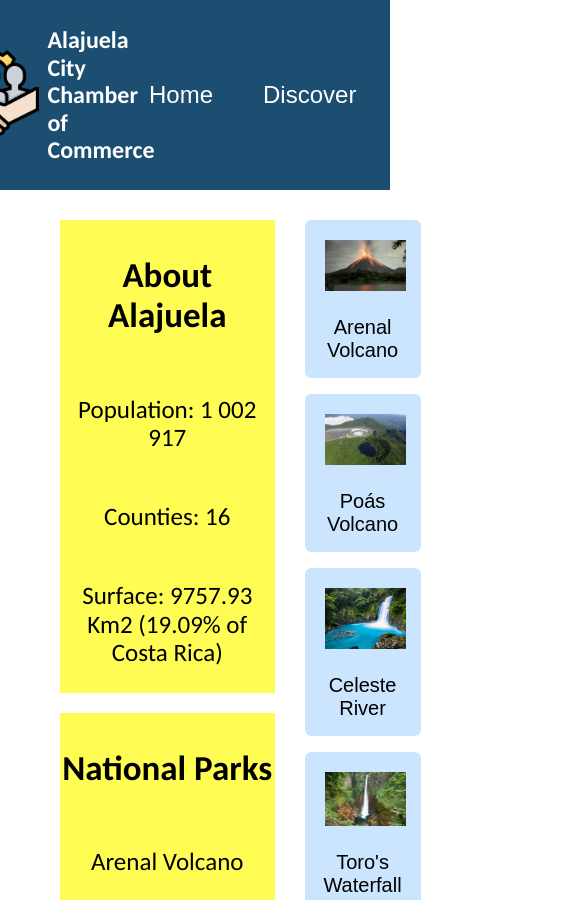
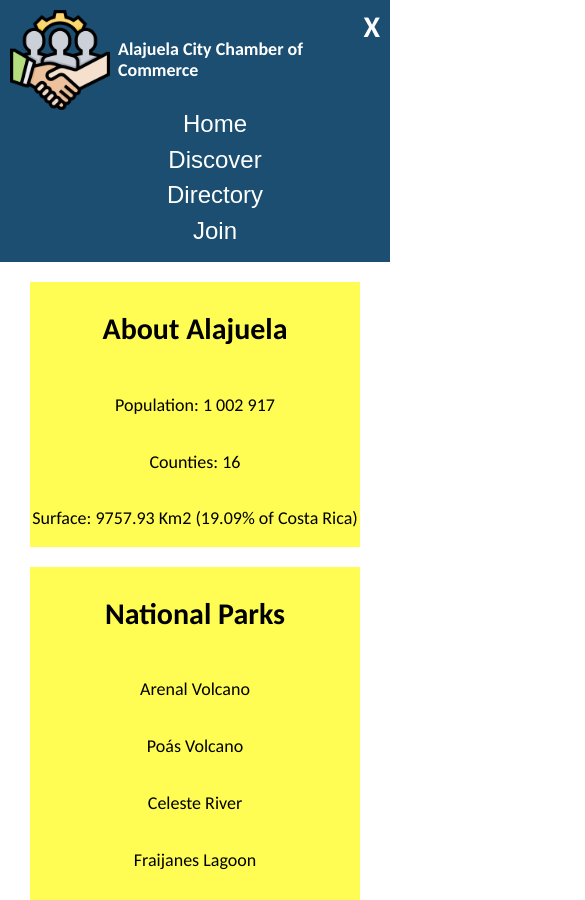
Before and after one commit to ronaldoucl/wdd231, a plain HTML site: page chamber/discover.html in a window 390 px wide. Shown: the top 900 px of the page, 585 px wide, since content can reach past the window. Drawn offline with Linux system fonts and the light colour scheme; no server answers; a web font is replaced by a local one.

Commit message:
modifications

```diff
--- a/chamber/discover.html
+++ b/chamber/discover.html
@@ -23,6 +23,7 @@
       rel="stylesheet">
     <script src="https://kit.fontawesome.com/e0a574ddb0.js" crossorigin="anonymous"></script>
     <script src="scripts/general.js" defer></script>
+    <script src="scripts/weather.js"></script>
     <script src="scripts/lastVisit.js"></script>
     <link rel="stylesheet" href="styles/normalize.css">
     <link rel="stylesheet" href="styles/base.css">
@@ -31,11 +32,15 @@
   </head>
   <body>
     <header>
-      <div class="logo">
-        <img src="images/logo_chamber.png" alt="Costa Rica Chamber of Commerce">
-        <h1>Alajuela City Chamber of Commerce</h1>
-      </div>
-      <nav>
+        <div class="logo">
+            <img src="images/logo_chamber.png" alt="Costa Rica Chamber of Commerce">
+            <h1>Alajuela City Chamber of Commerce</h1>
+        </div>
+        <div id="icon">
+            <a id="hamburger-symbol">☰</a>
+            <a id="x-symbol">X</a>
+        </div>
+      <nav id="nav">
         <ul>
           <li><a href="index.html">Home</a></li>
           <li><a href="discover.html">Discover</a></li>
--- a/chamber/scripts/general.js
+++ b/chamber/scripts/general.js
@@ -1,4 +1,5 @@
 document.addEventListener("DOMContentLoaded", function () {
+  navFeature();
   startFooter();
   getCurrentWeather();
   getWeatherForecast();
@@ -11,3 +12,23 @@ function startFooter() {
   currentYearElement.innerHTML = today.getFullYear();
   lastModificationElement.innerHTML = "Last Modification: " + document.lastModified;
 }
+
+function navFeature() {
+  const nav = document.getElementById("nav");
+  const x = document.getElementById("x-symbol");
+  const hamburger = document.getElementById("hamburger-symbol");
+  const icon = document.getElementById("icon");
+
+  icon.addEventListener("click", function (event) {
+    event.preventDefault();
+    if (nav.style.display == "none") {
+      nav.style.display = "flex";
+      x.style.display = "block";
+      hamburger.style.display = "none";
+    } else {
+      nav.style.display = "none";
+      x.style.display = "none";
+      hamburger.style.display = "block";
+    }
+  });
+}
--- a/chamber/scripts/weather.js
+++ b/chamber/scripts/weather.js
@@ -28,7 +28,9 @@ function getCurrentWeather() {
         <p>Sunrise: ${sunrise}</p>
         <p>Sunset: ${sunset}</p>
       `;
-        container.appendChild(div);
+        if(container){
+          container.appendChild(div);
+        }
     })
     .catch((error) => {
       console.error(error.message);
@@ -58,7 +60,9 @@ function getWeatherForecast(){
         <p>${getDayName(1)}: <strong>${tomorrowTemp}° F</strong></p>
         <p>${getDayName(2)}: <strong>${dayAfterTomorrowTemp}° F</strong></p>
       `;
-      container.appendChild(div);
+      if(container){
+        container.appendChild(div);
+      }
     })
     .catch((error) => {
       console.error(error.message);
--- a/chamber/styles/base.css
+++ b/chamber/styles/base.css
@@ -39,6 +39,22 @@ header {
   font-family: var(--carlito-font), Helvetica, sans-serif;
   color: var(--white-color);
   font-weight: 700;
+}
+
+#icon {
+  display: none;
+  position: absolute;
+  color: white;
+  font-family: var(--carlito-font);
+  font-size: 30px;
+  font-weight: bold;
+  padding: 10px;
+  top: 0%;
+  right: 0;
+}
+
+#nav {
+  display: flex;
 }
 
 header nav ul {
@@ -338,7 +354,6 @@ select {
   display: grid;
   grid-template-columns: 1fr 1fr;
   grid-template-rows: auto;
-  grid-template-areas: "sidebar main";
   font-family: var(--carlito-font);
   text-align: center;
   margin: 30px 60px;
--- a/chamber/styles/small-base.css
+++ b/chamber/styles/small-base.css
@@ -1,5 +1,54 @@
 @media screen and (max-width: 801px) {
+    header {
+        display: block;
+    }
+
+    .logo {
+        width: 100%;
+    }
+
+    .logo h1 {
+        font-size: 18px;
+    }
+
+    #icon {
+        display: block;
+    }
+
+    #hamburger-symbol {
+        display: none;
+    }
+
+    header nav {
+        display: block;
+        width: 100%;
+    }
+
+    header nav ul {
+        display: block;
+        margin: 0 auto;
+        text-align: center;
+    }
+
+    header nav ul li {
+        padding: 0;
+        margin-bottom: 8px;
+    }
+
     #data-view {
         grid-template-columns: 1fr;
+        margin: 20px 30px;
+    }
+
+    .sidebar-section {
+        font-size: 18px;
+    }
+
+    .sidebar-section h3 {
+        font-size: 30px;
+    }
+
+    #last-visit {
+        font-size: 30px;
     }
 }
```
